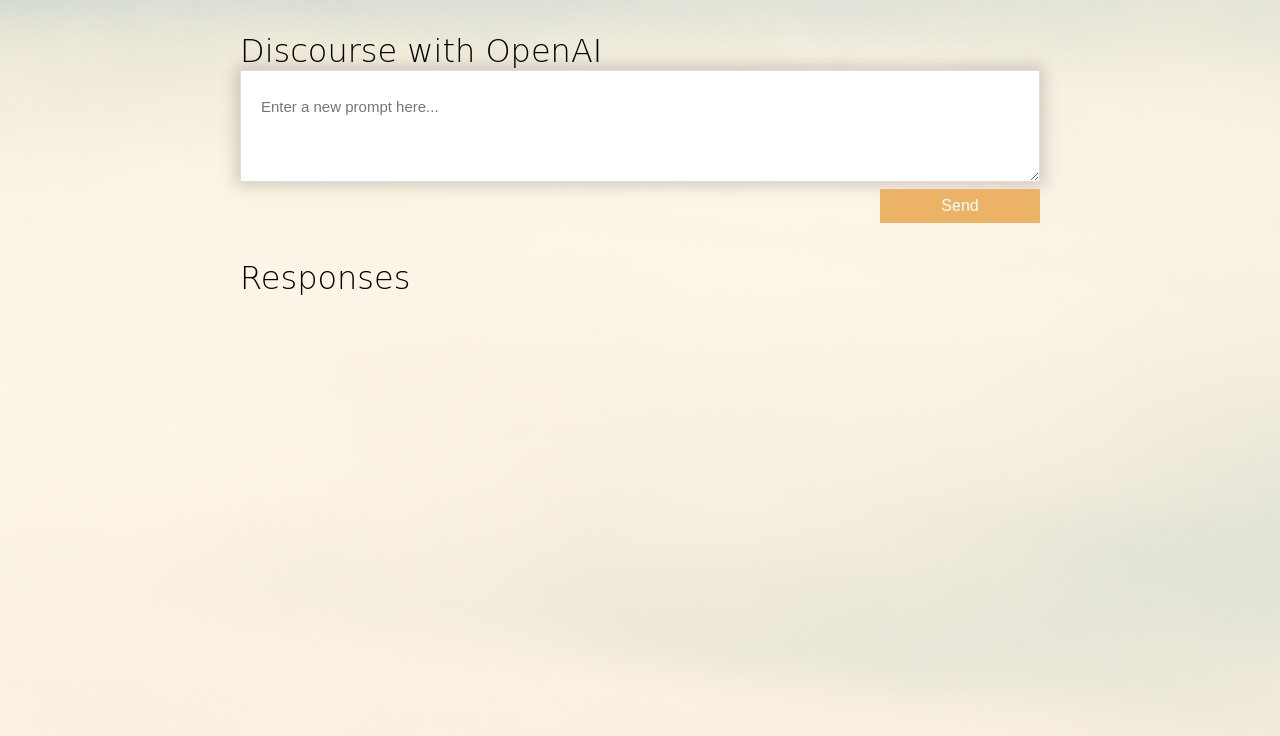
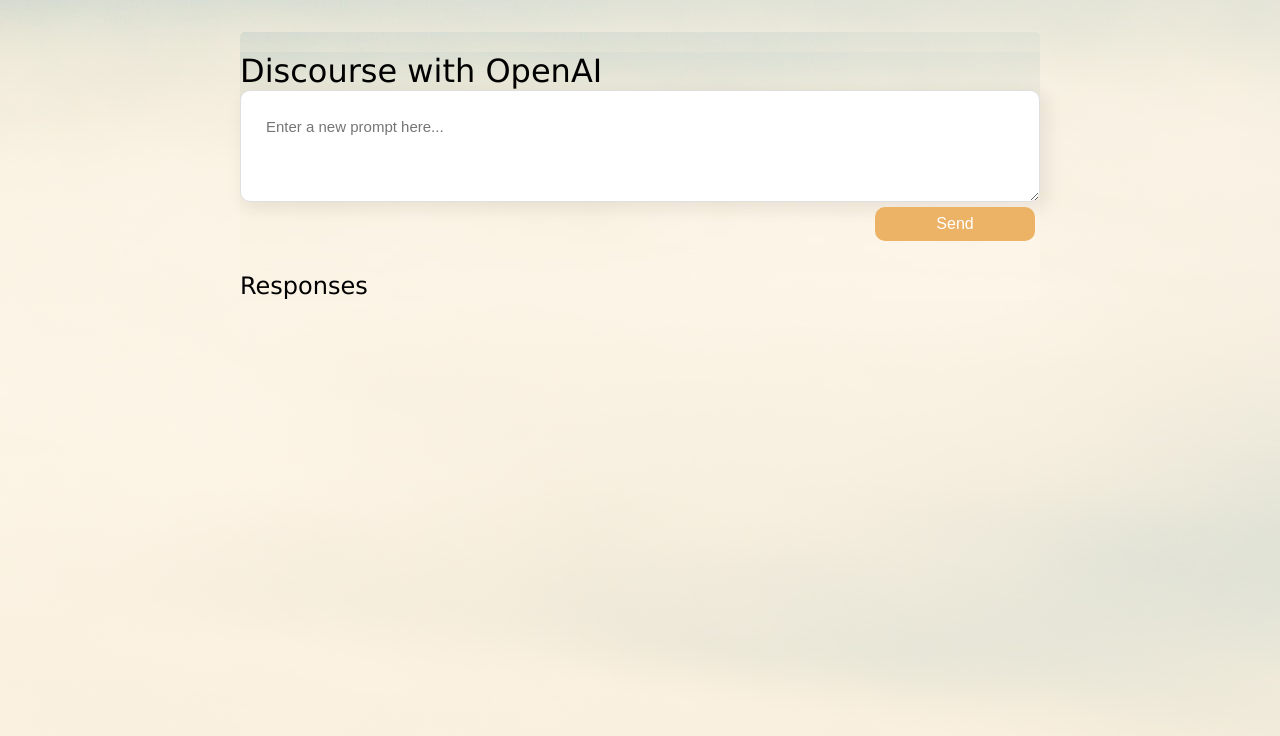
Before and after one commit to LynAudubon/API_GPT3, a website: page views/index.html in a window 1280 px wide. Drawn offline with Linux system fonts and the light colour scheme; files that its build step writes are made by us from their sources; no server answers; files whose address does not match are found by name.

Commit message:
CSS styling

```diff
--- a/assets/css/style.css
+++ b/assets/css/style.css
@@ -10,19 +10,28 @@
 }
 
 h1 {
-    font-family: cursive, 'Lucida Sans Regular', 'Lucida Grande', 'Lucida Sans Unicode', Geneva, Verdana, sans-serif;
+    font-family: 'Lucida Sans Regular', 'Lucida Grande', 'Lucida Sans Unicode', Geneva, Verdana, sans-serif;
     font-weight: lighter;
+}
+
+#title {
+    background-color: inherit;
+
 }
 
 #container {
     position: relative;
     margin: 2em auto;
+    padding-top: 20px;
     width: 800px;
     max-width: 80%;
+    background: inherit;
+    border-radius: 5px;
 }
 
 #send {
     background-color: #ECB265;
+    margin: 5px;
 }
 
 #send:hover {
@@ -31,8 +40,8 @@
 
 button {
     background-color: #009999;
-    /* Green */
     border: none;
+    border-radius: 10px;
     color: white;
     padding: 0.5em 1.2em;
     text-align: center;
@@ -45,22 +54,35 @@
 
 #new-prompt {
     padding-bottom: 70px;
+    position: sticky;
+    top: 0px;
+    background: inherit;
+    z-index: 100;
+}
+
+.bottom-wrapper {
+    z-index: 0;
 }
 
 #new-prompt div{
-    box-shadow: 0 0 15px 4px rgba(0, 0, 0, 0.171);
+    box-shadow: 5px 5px 15px 4px rgba(0, 0, 0, 0.06);
+    border-radius: 10px;
+    height: 100%;
+    width: 100%;
+    padding: 0px;
 }
 
 #desc {
     list-style: none;
     border: 1px solid #dfdfdf;
+    border-radius: 10px;
     width: 100%;
     min-height: 4em;
     clear: both;
     font-size: 15px;
     line-height: 1.5em !important;
-    margin: 0px 7px 7px auto;
-    padding: 25px 20px 40px;
+    margin: 0px 0px 0px 0px;
+    padding: 25px 25px 40px;
 }
 
 ul {
@@ -71,12 +93,13 @@
 li {
     list-style: none;
     border: 1px solid #dfdfdf;
+    border-radius: 10px;
     width: 100%;
     min-height: 4em;
     clear: both;
     font-size: 15px;
     line-height: 1.5em !important;
-    margin: 5px auto;
+    margin: 0px auto;
     padding: 25px 20px 40px;
 }
 
--- a/views/index.html
+++ b/views/index.html
@@ -14,18 +14,18 @@
 </head>
 <body>
     <div id="container">
-        <h1>Discourse with OpenAI</h1>
-        <span id="error">
-            <p></p>
-        </span>
         <div id="new-prompt">
+            <h1 id="title">Discourse with OpenAI</h1>
+            <span id="error">
+                <p></p>
+            </span>
             <div>
                 <textarea id="desc" placeholder="Enter a new prompt here..."></textarea>
             </div>
             <button id="send">Send</button>
         </div>
-        <h1>Responses</h1>
-        <section>
+        <section class="bottom-wrapper">
+            <h1>Responses</h1>
             <ul id="response-list"></ul>
         </section>
     </div>
```
Also changed, not shown: README.md.
